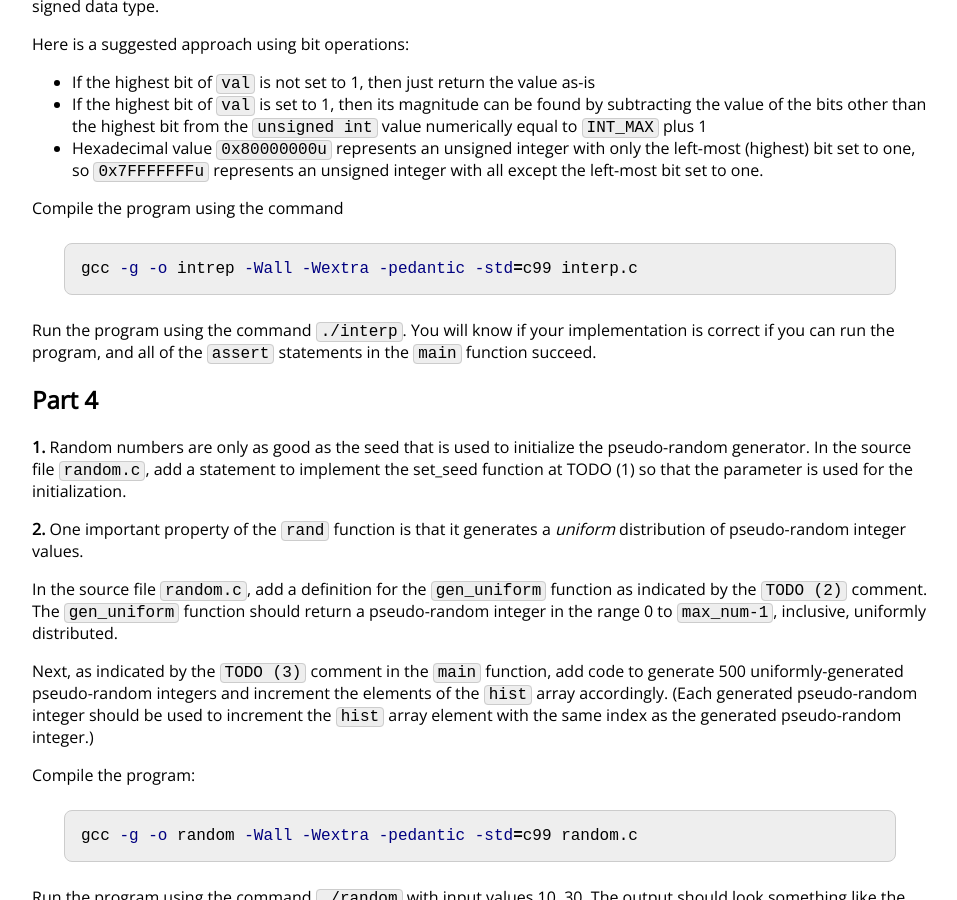
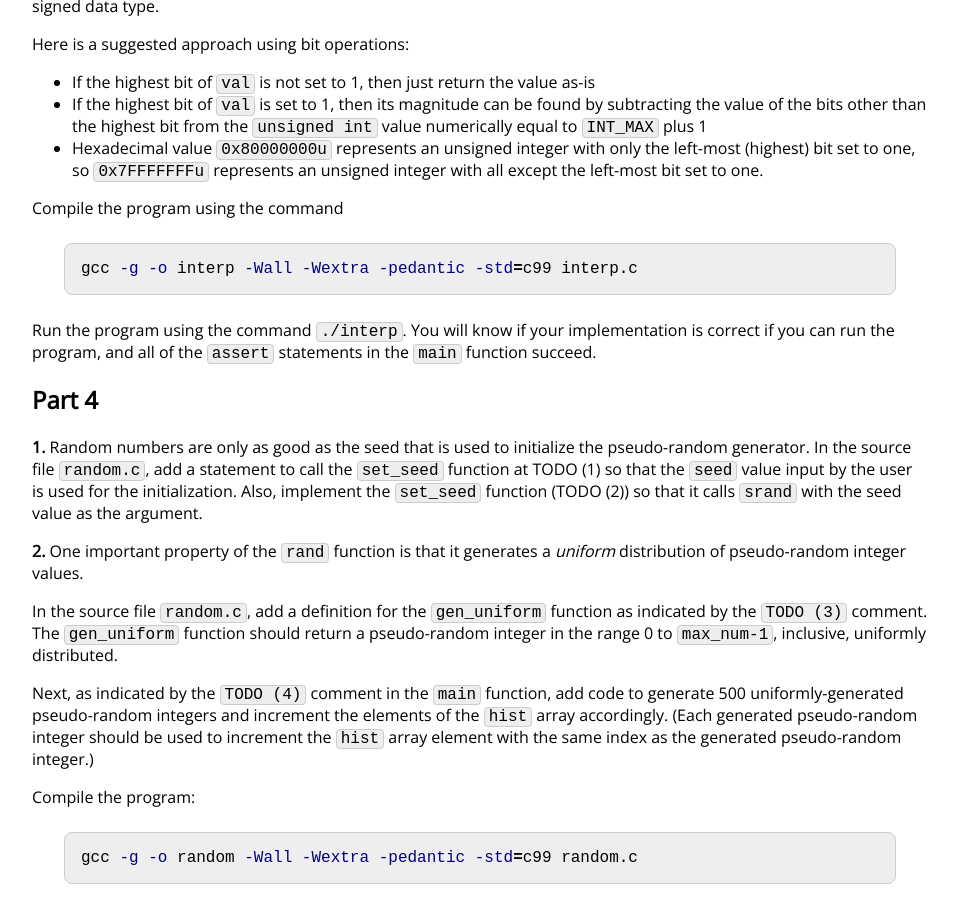
Before and after one commit to jhu-ip/cs220-summer22, a Jekyll site: the page built from exercise/ex15.md, in a window 1280 px wide and 900 px high, scrolled down 2884 px. Shown: the whole window, without its empty margins (160-1117 px from the left). Built offline with Jekyll 4.4.1, drawn with Linux system fonts in a browser that asks for light colours; some web fonts are replaced.

Commit message:
fix some minor issues with ex15 writeup

````diff
--- a/exercise/ex15.md
+++ b/exercise/ex15.md
@@ -158,7 +158,7 @@ Here is a suggested approach using bit operations:
 Compile the program using the command
 
 ```bash
-gcc -g -o intrep -Wall -Wextra -pedantic -std=c99 interp.c
+gcc -g -o interp -Wall -Wextra -pedantic -std=c99 interp.c
 ```
 
 Run the program using the command  `./interp`.
@@ -168,17 +168,22 @@ and all of the `assert` statements in the `main` function succeed.
 
 ## Part 4
 
-**1.** Random numbers are only as good as the seed that is used to initialize the pseudo-random generator. In the source file `random.c`, add a statement to implement the set_seed function at TODO (1) so that the parameter is used for the initialization.
+**1.** Random numbers are only as good as the seed that is used to
+initialize the pseudo-random generator. In the source file `random.c`,
+add a statement to call the `set_seed` function at TODO (1) so that the
+`seed` value input by the user is used for the initialization.  Also,
+implement the `set_seed` function (TODO (2)) so that it calls `srand`
+with the seed value as the argument.
 
 **2.** One important property of the `rand` function is that it generates
 a *uniform* distribution of pseudo-random integer values.
 
 In the source file `random.c`, add a definition for the
-`gen_uniform` function as indicated by the `TODO (2)` comment.
+`gen_uniform` function as indicated by the `TODO (3)` comment.
 The `gen_uniform` function should return a pseudo-random integer in
 the range 0 to `max_num-1`, inclusive, uniformly distributed.
 
-Next, as indicated by the `TODO (3)` comment in the `main` function,
+Next, as indicated by the `TODO (4)` comment in the `main` function,
 add code to generate 500 uniformly-generated pseudo-random integers
 and increment the elements of the `hist` array accordingly.  (Each
 generated pseudo-random integer should be used to increment the `hist`
````
Also changed, not shown: other parts of exercise/ex15.md (+5 -4 lines).
